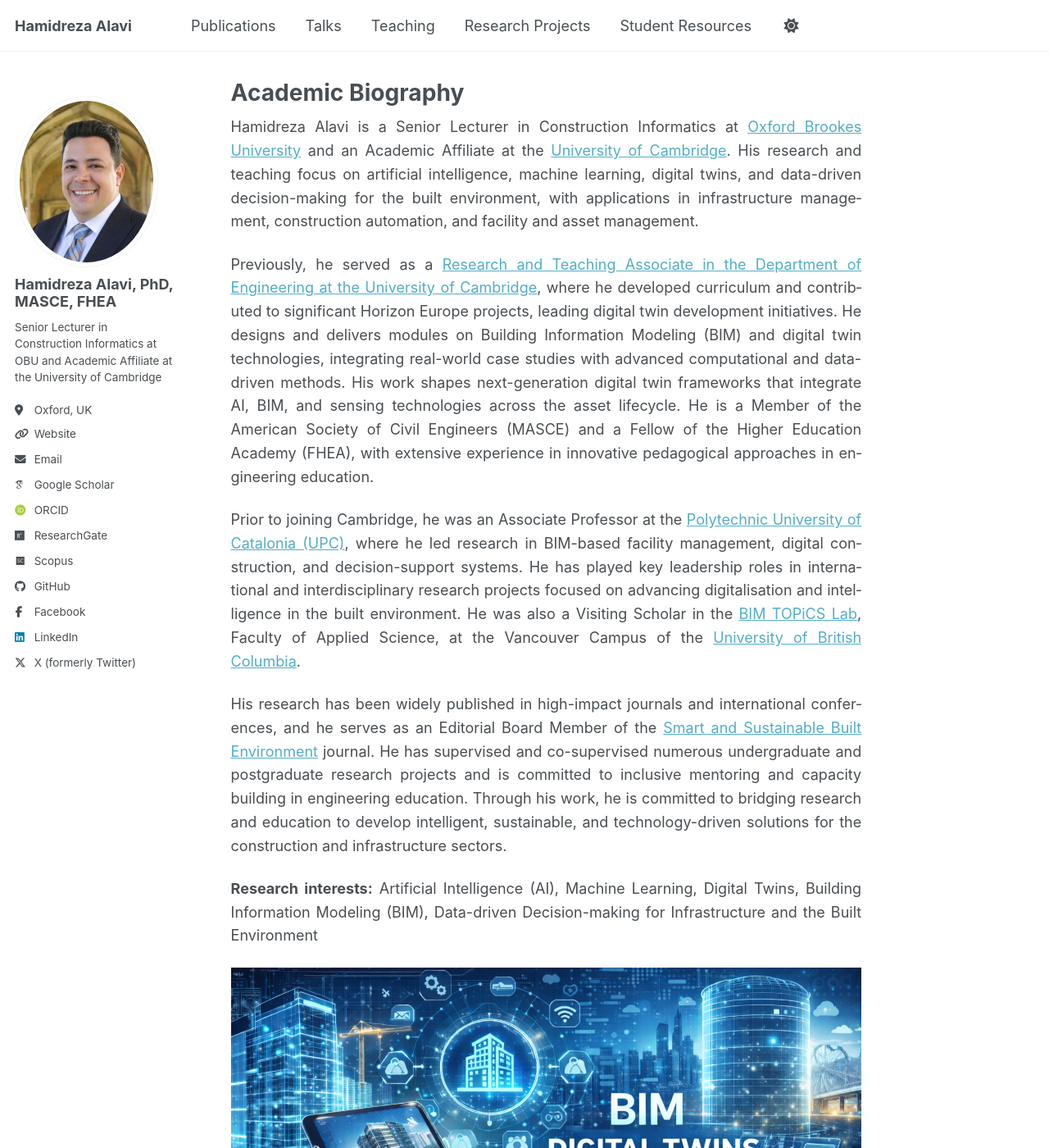
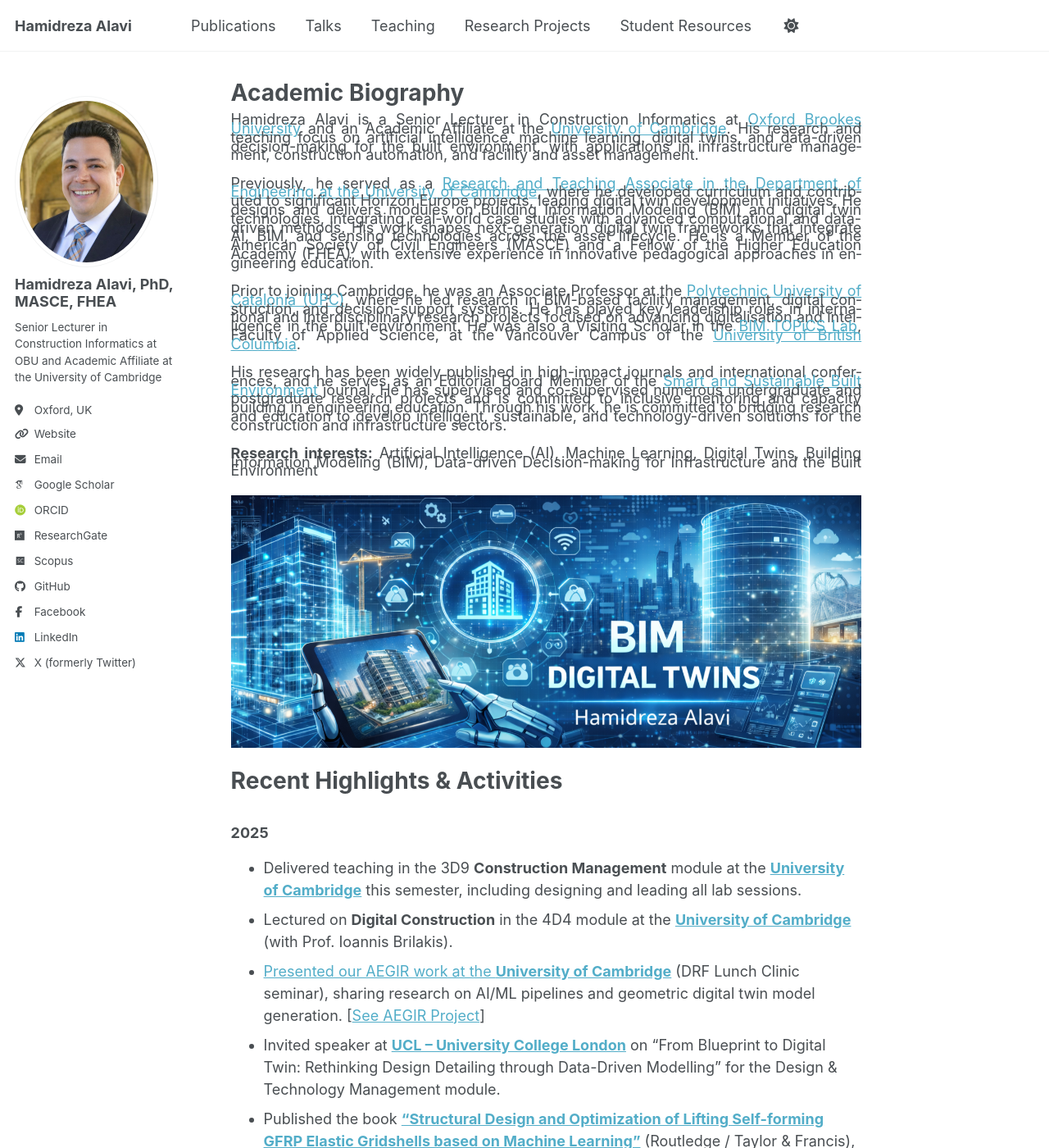
Before and after one commit to Hr-Alavi/Hr-Alavi.github.io, a Jekyll site: the page built from _pages/about.md, in a window 1280 px wide and 1400 px high. Shown: the whole window at 82% size. Built offline with Jekyll 4.4.1, drawn with Linux system fonts in a browser that asks for light colours; some web fonts are replaced; a script bundle is joined from its source files by our own code; library files that are not in the unit come from our copies.

Commit message:
Update main.scss

```diff
--- a/assets/css/main.scss
+++ b/assets/css/main.scss
@@ -48,5 +48,5 @@
   text-align: justify;
   hyphens: auto;
   margin-bottom: 0.6em;
-  line-height: 1.6;
+  line-height: 0.6;
 }
```
